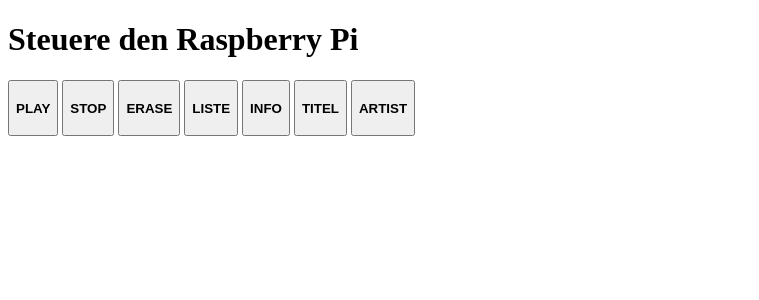
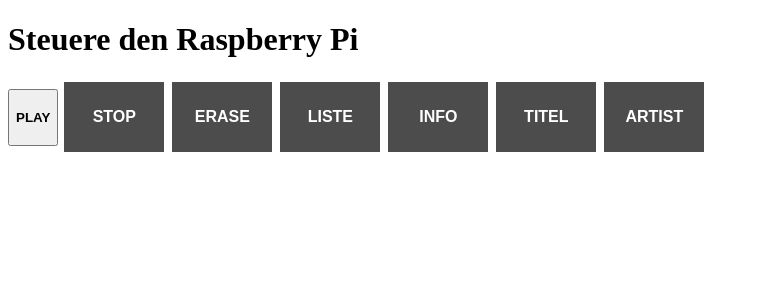
Before and after one commit to HaraldRau/radiopi, a Flask app: page / in a window 1280 px wide. Shown: the top 300 px of the page, without its empty margins (0-759 px from the left). Run offline with Flask 3, Linux system fonts and the light colour scheme.

Commit message:
Update index.html

```diff
--- a/webinterface/templates/index.html
+++ b/webinterface/templates/index.html
@@ -18,17 +18,32 @@
             .catch(error => console.error("Fehler:", error));
         }
     </script>
+    <style>
+.button {
+  background-color: #4c4c4c;
+  border: none;
+  color: white;
+  padding: 5px 5px;
+  text-align: center;
+  text-decoration: none;
+  display: inline-block;
+  font-size: 16px;
+  margin: 2px 2px;
+  cursor: pointer;
+  width: 100px
+}
+</style>
 </head>
 <body>
     <h1>Steuere den Raspberry Pi</h1>
     <button onclick="sendCommand('mocp_play')"><h4>PLAY</h4></button>
     <!-- <button onclick="sendCommand('mocp_play')"><img src="play.png"><h4>PLAY</h4></button>-->
-    <button onclick="sendCommand('mocp_stop')"><h4>STOP</h4></button>
-    <button onclick="sendCommand('mocp_erase')"><h4>ERASE</h4></button>
-    <button onclick="sendCommand('mocp_liste')"><h4>LISTE</h4></button>
-    <button onclick="sendCommand('mocp_info')"><h4>INFO</h4></button>
-    <button onclick="sendCommand('mocp_titel')"><h4>TITEL</h4></button>
-    <button onclick="sendCommand('mocp_artist')"><h4>ARTIST</h4></button>
+    <button class="button" onclick="sendCommand('mocp_stop')"><h4>STOP</h4></button>
+    <button class="button" onclick="sendCommand('mocp_erase')"><h4>ERASE</h4></button>
+    <button class="button" onclick="sendCommand('mocp_liste')"><h4>LISTE</h4></button>
+    <button class="button" onclick="sendCommand('mocp_info')"><h4>INFO</h4></button>
+    <button class="button" onclick="sendCommand('mocp_titel')"><h4>TITEL</h4></button>
+    <button class="button" onclick="sendCommand('mocp_artist')"><h4>ARTIST</h4></button>
     <pre id="output"></pre>
 </body>
 </html>
```
